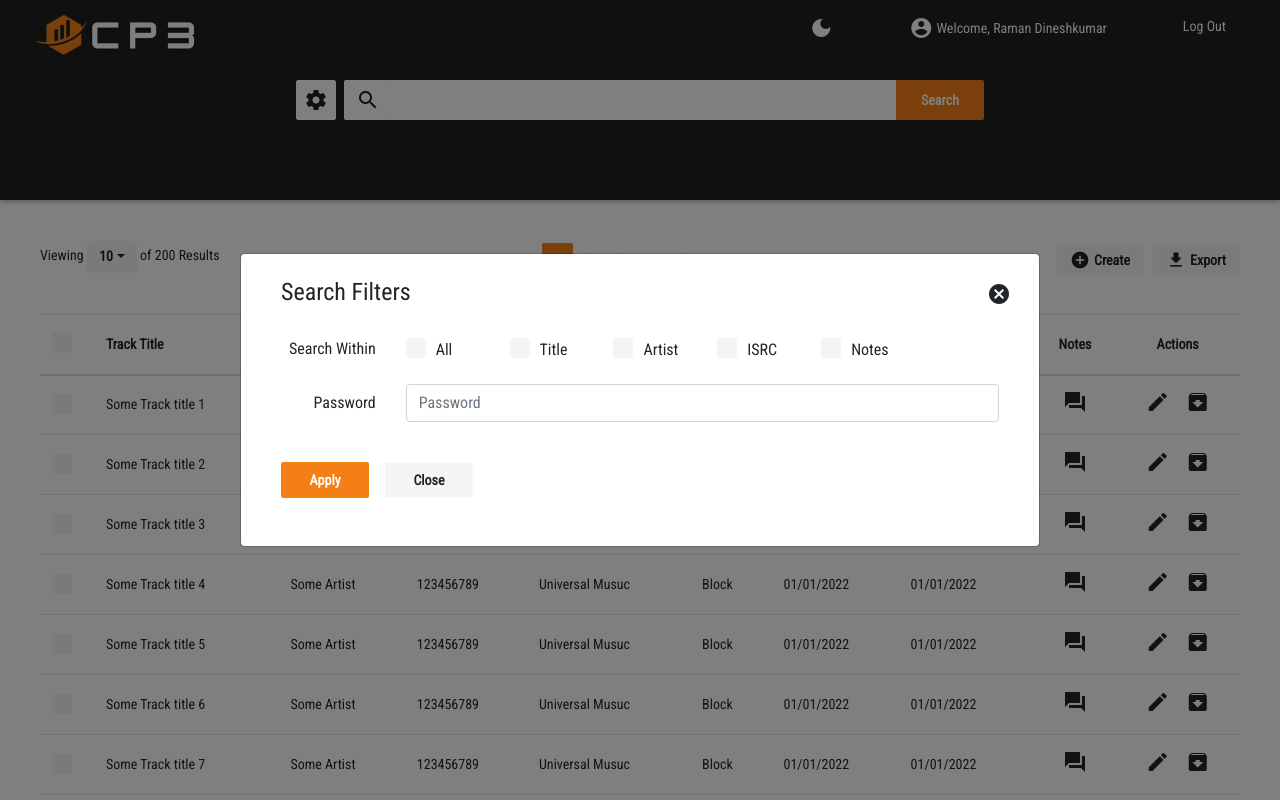
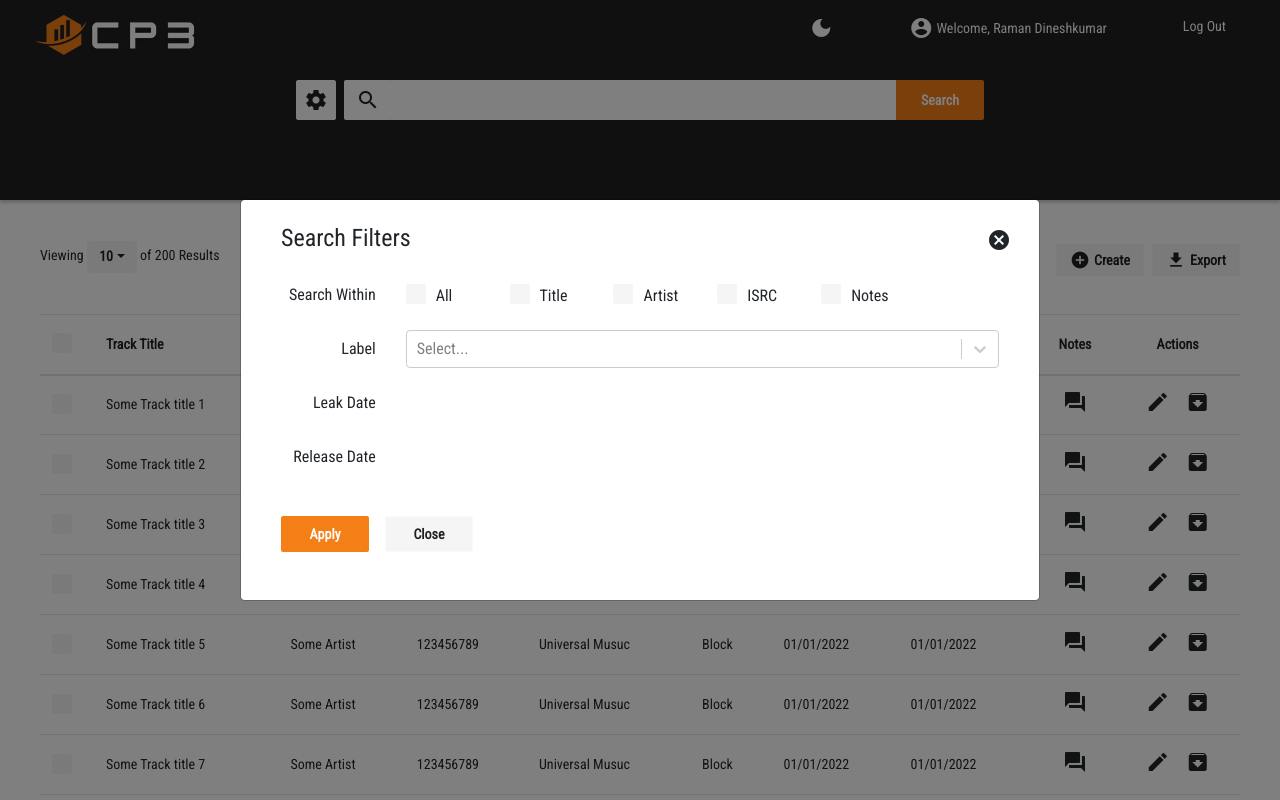
Before and after one commit to radik909/cp3-bootstrap, a React (Create React App) app: page / in a window 1280 px wide. Both pictures are taken after a click on the button "settings". Shown: the top 800 px of the page. Built offline with nearby package versions, Linux system fonts and the light colour scheme.

Commit message:
React select

```diff
--- a/package.json
+++ b/package.json
@@ -7,7 +7,8 @@
     "react-bootstrap": "^2.3.1",
     "react-dom": "^18.1.0",
     "react-paginate": "^8.1.3",
-    "react-scripts": "5.0.1"
+    "react-scripts": "5.0.1",
+    "react-select": "^5.3.1"
   },
   "scripts": {
     "start": "react-scripts start",
--- a/src/App.js
+++ b/src/App.js
@@ -8,6 +8,13 @@ import {
 import Checkbox from "./Checkbox";
 import ReactPaginate from "react-paginate";
 import { useState } from "react";
+import Select from "react-select";
+
+const options = [
+  { value: "chocolate", label: "Chocolate" },
+  { value: "strawberry", label: "Strawberry" },
+  { value: "vanilla", label: "Vanilla" },
+];
 
 export default function App() {
   const [modalShow, setModalShow] = useState(false);
@@ -264,10 +271,7 @@ export default function App() {
             <h4 className="notes-header">Search Filters</h4>
             <form autoComplete="off" noValidate>
               <div className="form-group row">
-                <label
-                  htmlFor="inputEmail3"
-                  className="col-sm-2 col-form-label text-right"
-                >
+                <label className="col-sm-2 col-form-label text-right">
                   Search Within
                 </label>
                 <div className="col-sm-10">
@@ -291,20 +295,30 @@ export default function App() {
                 </div>
               </div>
               <div className="form-group row">
-                <label
-                  htmlFor="inputPassword3"
-                  className="col-sm-2 col-form-label text-right"
-                >
-                  Password
+                <label className="col-sm-2 col-form-label text-right">
+                  Label
                 </label>
                 <div className="col-sm-10">
-                  <input
-                    type="password"
-                    className="form-control"
-                    id="inputPassword3"
-                    placeholder="Password"
+                  <Select
+                    isMulti
+                    name="colors"
+                    options={options}
+                    className="basic-multi-select"
+                    classNamePrefix="select"
                   />
                 </div>
+              </div>
+              <div className="form-group row">
+                <label className="col-sm-2 col-form-label text-right">
+                  Leak Date
+                </label>
+                <div className="col-sm-10"></div>
+              </div>
+              <div className="form-group row">
+                <label className="col-sm-2 col-form-label text-right">
+                  Release Date
+                </label>
+                <div className="col-sm-10"></div>
               </div>
               <div className="notes-modal-footer">
                 <button type="submit" className="btn btn-main btn-36">
```
Also changed, not shown: 1 other file (tests, documents, lock files or other folders).
